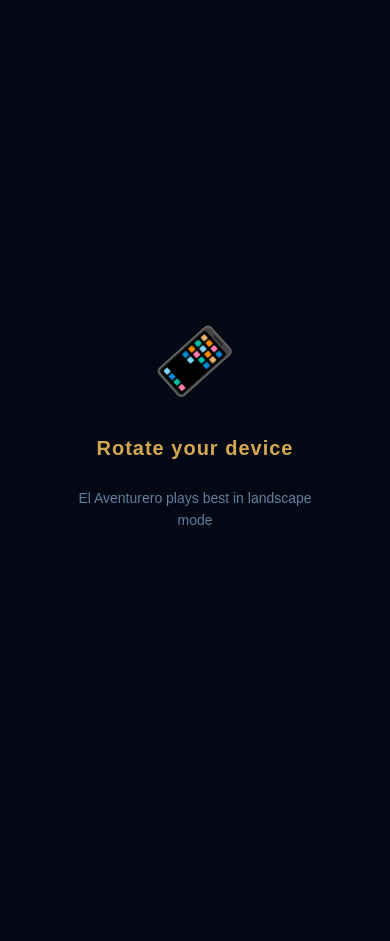
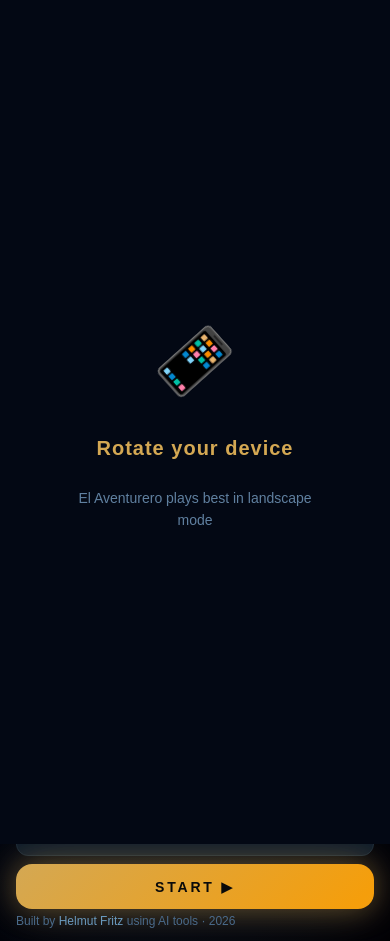
Before and after one commit to hfritz/el-aventurero, a Next.js app: page / in a window 390 px wide. Before the commit the page ends 844 px from the top, so only its background shows below. Built offline with nearby package versions, Linux system fonts and the light colour scheme.

Commit message:
Fix mobile layout clipping — allow scroll on portrait
Switch outer container to min-h-dvh on mobile so content isn't
clipped, align from top instead of center, and fix the starfield
with a fixed position so it stays visible during scroll.

Co-Authored-By: Claude Sonnet 4.6 <noreply@anthropic.com>

```diff
--- a/app/page.tsx
+++ b/app/page.tsx
@@ -117,11 +117,11 @@ export default function LandingPage() {
   const levels = LEVELS.map(l => ({ ...l, unlocked: computeUnlocked(l.id, completed) }));
 
   return (
-    <div className="relative w-screen h-dvh overflow-hidden select-none"
+    <div className="relative w-screen min-h-dvh sm:h-dvh sm:overflow-hidden select-none"
       style={{ background: "radial-gradient(ellipse at 40% 50%, #0a1628 0%, #030814 60%, #000005 100%)" }}>
 
-      {/* Stars */}
-      <svg className="absolute inset-0 pointer-events-none" width="100%" height="100%" viewBox="0 0 800 600" preserveAspectRatio="xMidYMid slice">
+      {/* Stars — fixed on mobile so they cover the screen during scroll */}
+      <svg className="fixed sm:absolute inset-0 pointer-events-none -z-10 sm:z-0" width="100%" height="100%" viewBox="0 0 800 600" preserveAspectRatio="xMidYMid slice">
         {STARS.map((s, i) => (
           <circle key={i} cx={s.cx} cy={s.cy} r={s.r} fill="white"
             style={{ animation: `star-twinkle ${1.5 + s.delay}s ease-in-out ${s.delay}s infinite` }} />
@@ -142,7 +142,7 @@ export default function LandingPage() {
       </svg>
 
       {/* Main layout: stacked on portrait, side-by-side on sm+ */}
-      <div className="relative z-10 flex flex-col sm:flex-row h-full items-center sm:items-stretch justify-center gap-6 sm:gap-0 px-4 sm:px-6 md:px-8 py-10 sm:py-0 overflow-y-auto sm:overflow-hidden">
+      <div className="relative z-10 flex flex-col sm:flex-row sm:h-full items-center sm:items-stretch justify-start sm:justify-center gap-6 sm:gap-0 px-4 sm:px-6 md:px-8 py-8 sm:py-0 sm:overflow-hidden">
 
         {/* Americas Map — portrait: 44vh; landscape/desktop: fills ~88vh capped at 680px */}
         <div className="flex-shrink-0 map-glow h-[44vh] sm:h-[88vh] max-h-[680px]"
```
